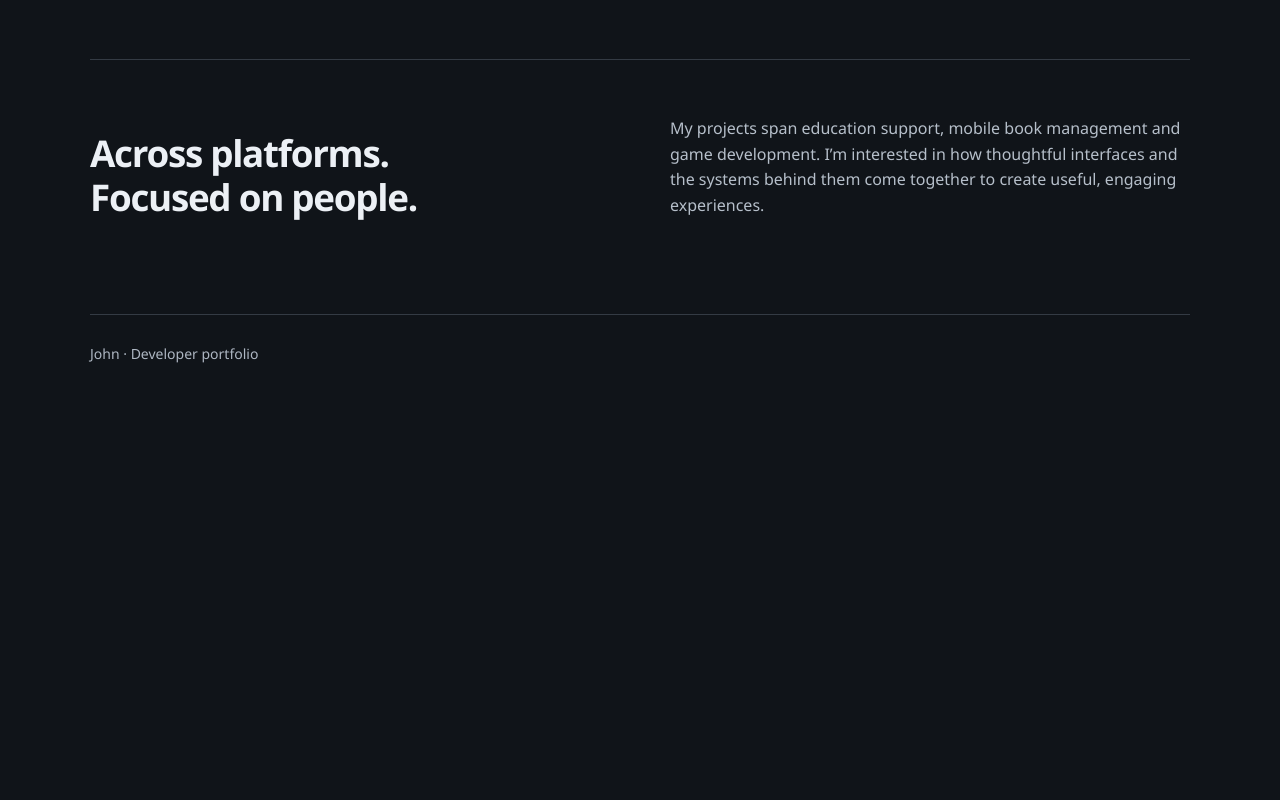
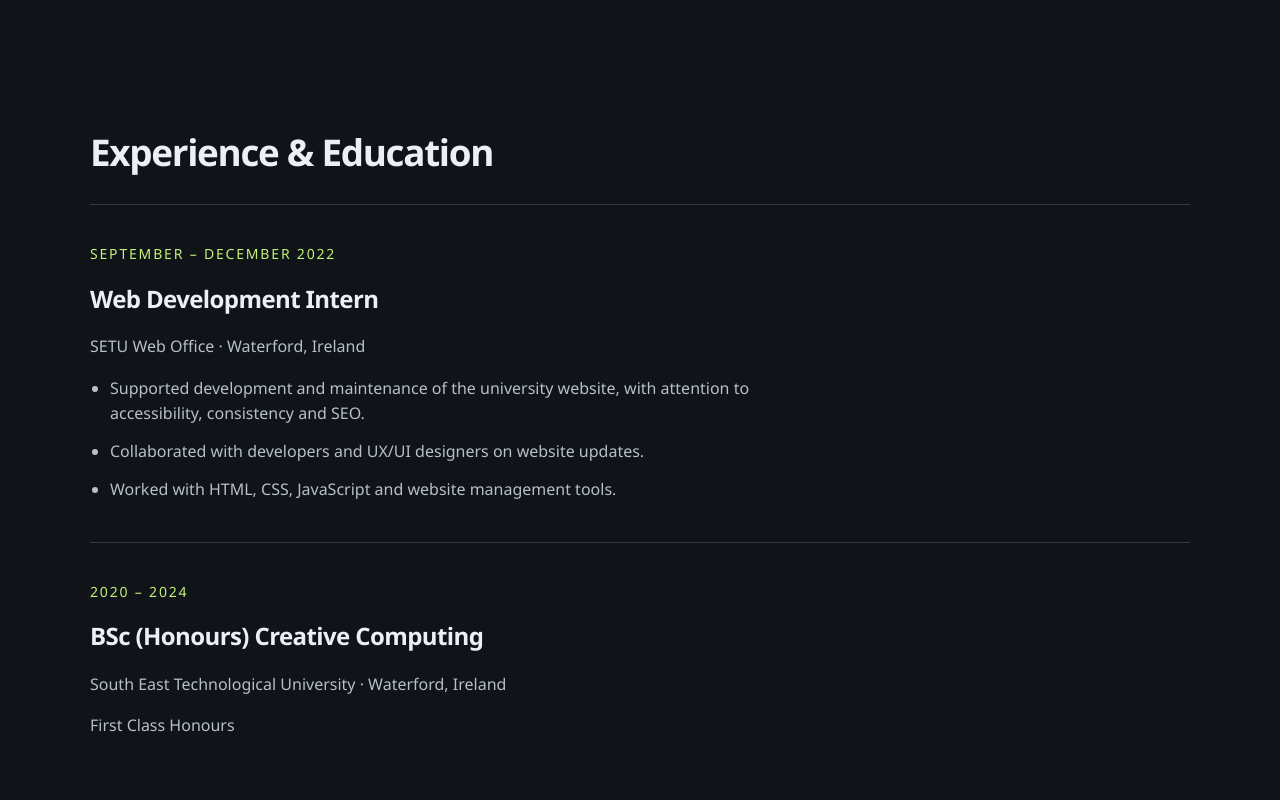
Before and after one commit to jaxkmurphy/john-portfolio, a React (Vite) app: page / in a window 1280 px wide. Shown: the part 2580-3380 px from the top of the page. Before the commit the page ends 2973 px from the top, so only its background shows below. Built offline with nearby package versions, Linux system fonts and the light colour scheme.

Commit message:
Add experience and education section

```diff
--- /dev/null
+++ b/src/components/ExperienceSection.tsx
@@ -0,0 +1,39 @@
+export function ExperienceSection() {
+  return (
+    <section
+      id="experience"
+      className="section"
+      aria-labelledby="experience-title"
+    >
+      <h2 id="experience-title">Experience & Education</h2>
+
+      <article>
+        <p className="eyebrow">September – December 2022</p>
+        <h3>Web Development Intern</h3>
+        <p>SETU Web Office · Waterford, Ireland</p>
+
+        <ul>
+          <li>
+            Supported development and maintenance of the university
+            website, with attention to accessibility, consistency
+            and SEO.
+          </li>
+          <li>
+            Collaborated with developers and UX/UI designers on
+            website updates.
+          </li>
+          <li>
+            Worked with HTML, CSS, JavaScript and website
+            management tools.
+          </li>
+        </ul>
+      </article>
+      <article>
+        <p className="eyebrow">2020 – 2024</p>
+        <h3>BSc (Honours) Creative Computing</h3>
+        <p>South East Technological University · Waterford, Ireland</p>
+        <p>First Class Honours</p>
+    </article>
+    </section>
+  )
+}
--- a/src/pages/HomePage.tsx
+++ b/src/pages/HomePage.tsx
@@ -1,6 +1,7 @@
 import { ProjectCard } from '../components/ProjectCard'
 import { projects } from '../data/projects'
 import { SkillsSection } from '../components/SkillsSection'
+import { ExperienceSection } from '../components/ExperienceSection'
 
 export function HomePage() {
   return (
@@ -22,6 +23,7 @@ export function HomePage() {
           {projects.map((project, index) => <ProjectCard key={project.id} project={project} index={index} />)}
         </section>
         <SkillsSection />
+        <ExperienceSection />
         <section id="about" className="section about" aria-labelledby="about-title">
           <h2 id="about-title">Across platforms.<br />Focused on people.</h2>
           <p>My projects span education support, mobile book management and game development. I’m interested in how thoughtful interfaces and the systems behind them come together to create useful, engaging experiences.</p>
--- a/src/styles/global.css
+++ b/src/styles/global.css
@@ -47,3 +47,26 @@ footer { border-top: 1px solid #343b44; padding-block: 28px; color: #aeb7c3; fon
     grid-template-columns: 1fr;
   }
 }
+
+#experience article {
+  border-top: 1px solid #343b44;
+  padding-block: 24px;
+}
+
+#experience h3 {
+  font-size: 1.5rem;
+}
+
+#experience article > p:not(.eyebrow),
+#experience li {
+  color: #b6bfca;
+}
+
+#experience ul {
+  max-width: 720px;
+  padding-left: 1.25rem;
+}
+
+#experience li + li {
+  margin-top: 12px;
+}
```
